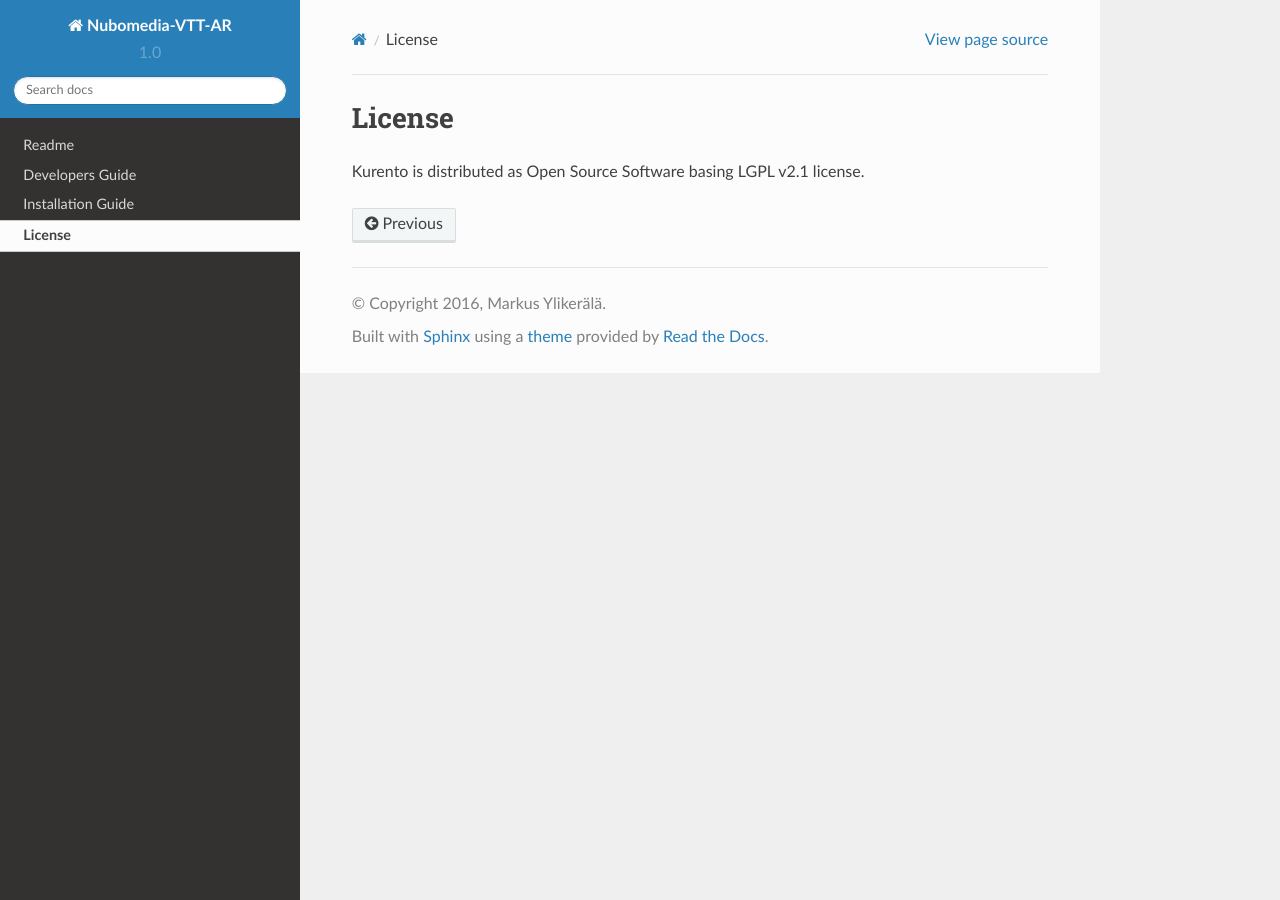
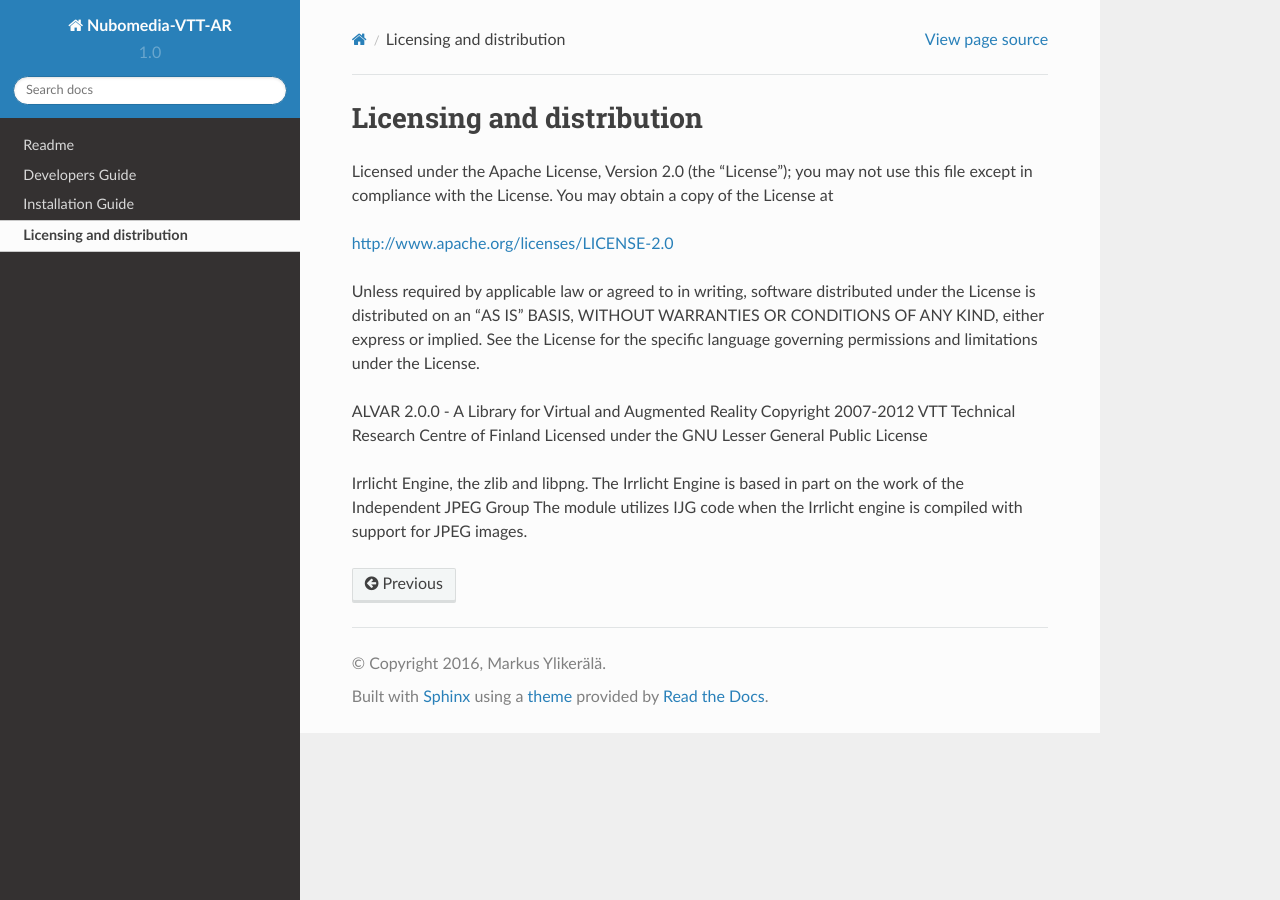
Before and after one commit to nubomedia-vtt/Doc-Nubomedia-MultisensoryDataModule, a Sphinx documentation site: the page built from docs/source/License.rst, in a window 1280 px wide. Built offline with Sphinx 7.4.7 and the Read the Docs theme 2.0.0, drawn with Linux system fonts in a browser that asks for light colours; pages that are not in the unit, such as notebooks, are missing from menus.

Commit message:
Polishing

```diff
--- a/docs/source/License.rst
+++ b/docs/source/License.rst
@@ -1,7 +1,15 @@
 .. _license:
 
-*******
-License
-*******
+**************************
+Licensing and distribution
+**************************
 
-Kurento is distributed as Open Source Software basing LGPL v2.1 license.
+Licensed under the Apache License, Version 2.0 (the "License"); you may not use this file except in compliance with the License. You may obtain a copy of the License at
+
+http://www.apache.org/licenses/LICENSE-2.0
+
+Unless required by applicable law or agreed to in writing, software distributed under the License is distributed on an "AS IS" BASIS, WITHOUT WARRANTIES OR CONDITIONS OF ANY KIND, either express or implied. See the License for the specific language governing permissions and limitations under the License.
+
+ALVAR 2.0.0 - A Library for Virtual and Augmented Reality Copyright 2007-2012 VTT Technical Research Centre of Finland Licensed under the GNU Lesser General Public License
+
+Irrlicht Engine, the zlib and libpng. The Irrlicht Engine is based in part on the work of the Independent JPEG Group The module utilizes IJG code when the Irrlicht engine is compiled with support for JPEG images.
```
Also changed, not shown: 11 other files.
